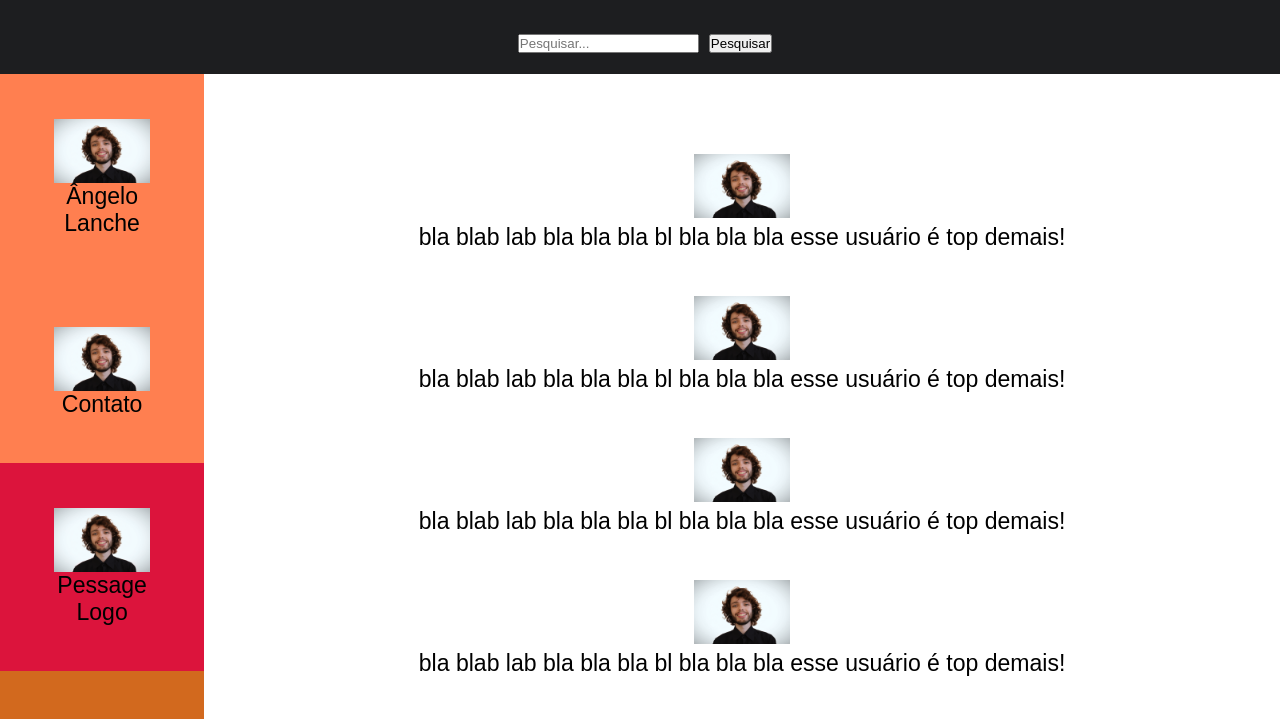
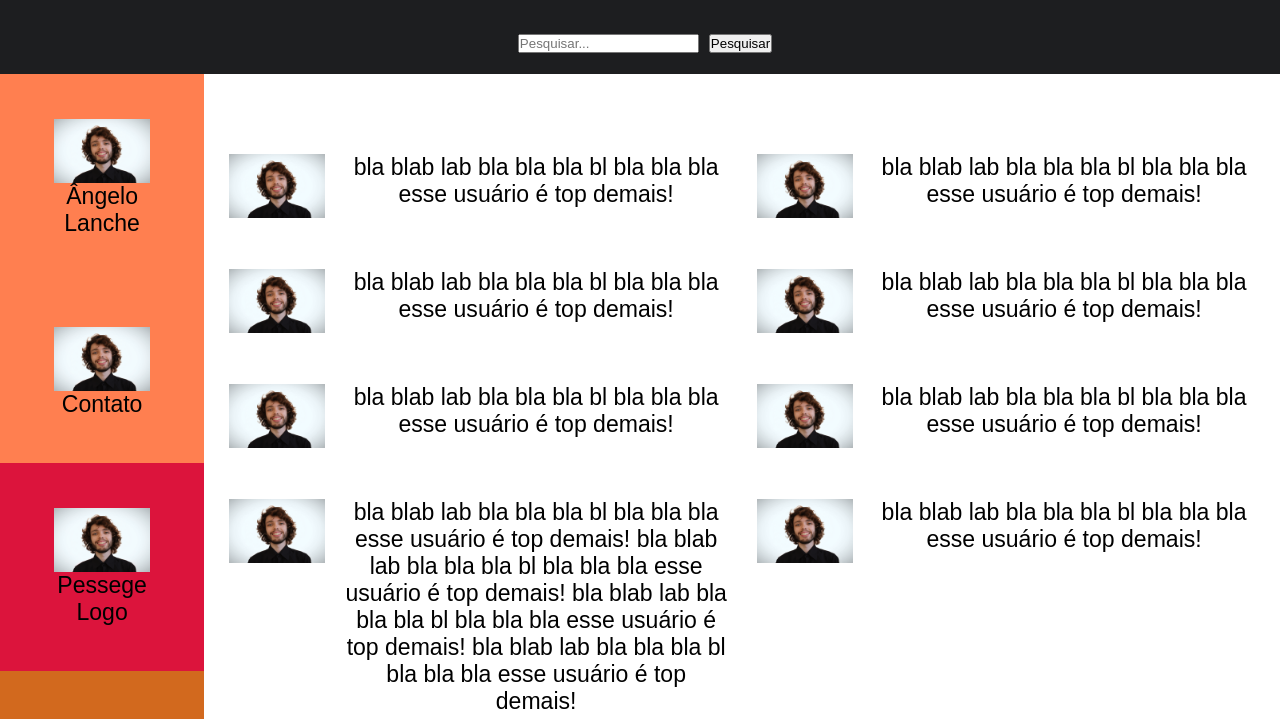
Before and after one commit to AngeloLanch/pirahub, a website: page index.html in a window 1280 px wide. Shown: the part 198-917 px from the top of the page. Drawn offline with Linux system fonts and the light colour scheme.

Commit message:
media query desktop adjusts

```diff
--- a/index.html
+++ b/index.html
@@ -175,7 +175,7 @@
                     </div>
                     <div class="authorInfo">
                         <img src="img/perfil.png" />
-                        <p>Pessage Logo</p>
+                        <p>Pessege Logo</p>
                     </div>
                 </aside>
             </section>
--- a/style.css
+++ b/style.css
@@ -97,11 +97,22 @@ img {
     text-align: center;
     margin-bottom: 45px;
     padding: 0 15px;
-    /* overflow: hidden; */
 }
 
 .userBox img {
     margin: 0;
+}
+
+@media (min-width: 550px) {
+    .userBox p {
+        padding-left: 20px;
+    }
+}
+
+@media (min-width: 550px) and (max-width: 1000px) {
+    .authorBox {
+        flex-wrap: nowrap;
+    }
 }
 
 @media (min-width: 1000px) {
@@ -113,13 +124,12 @@ img {
     }
 
     .resultsBox {
-        display: block;
+        display: grid;
+        grid-template-columns: 1fr 1fr;
         order: 2;
     }
-}
 
-@media (min-width: 550px) and (max-width: 1000px) {
-    .authorBox {
-        flex-wrap: nowrap;
+    .userBox {
+        flex-direction: initial;
     }
 }
```
